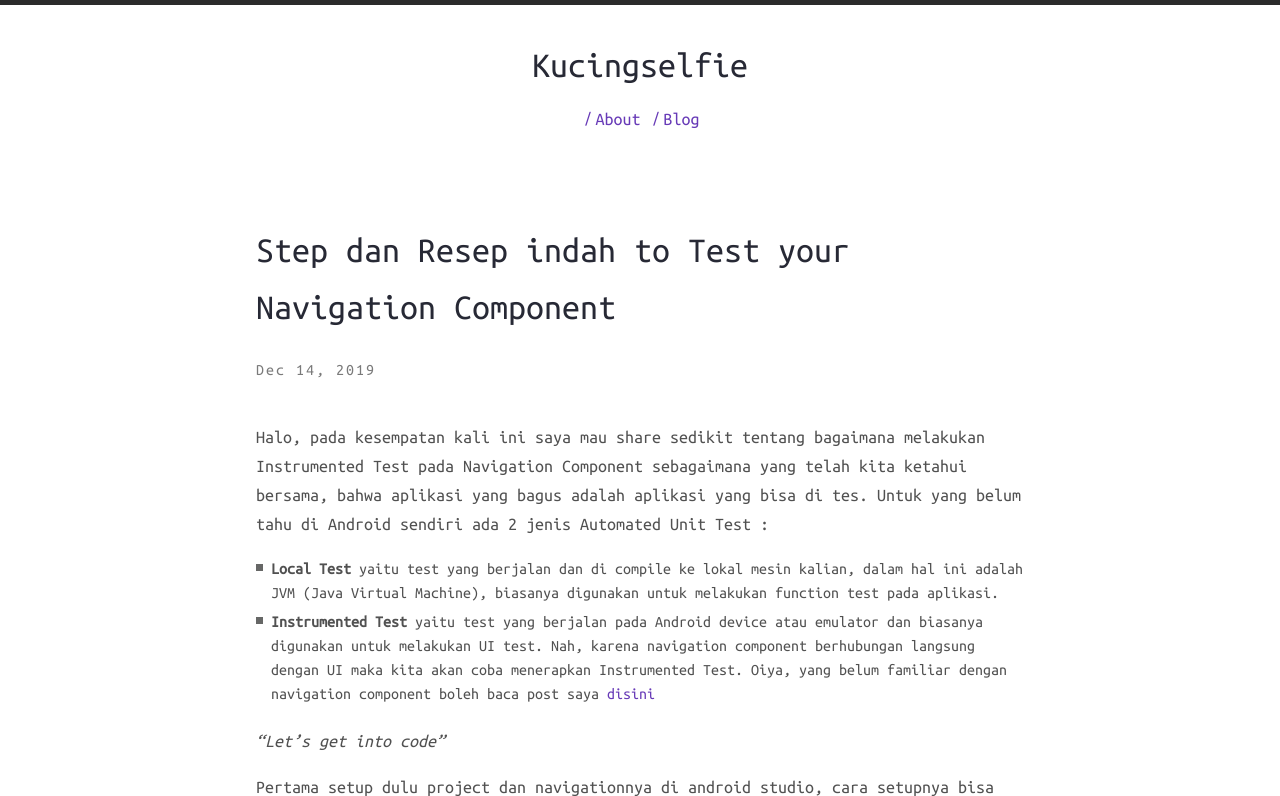
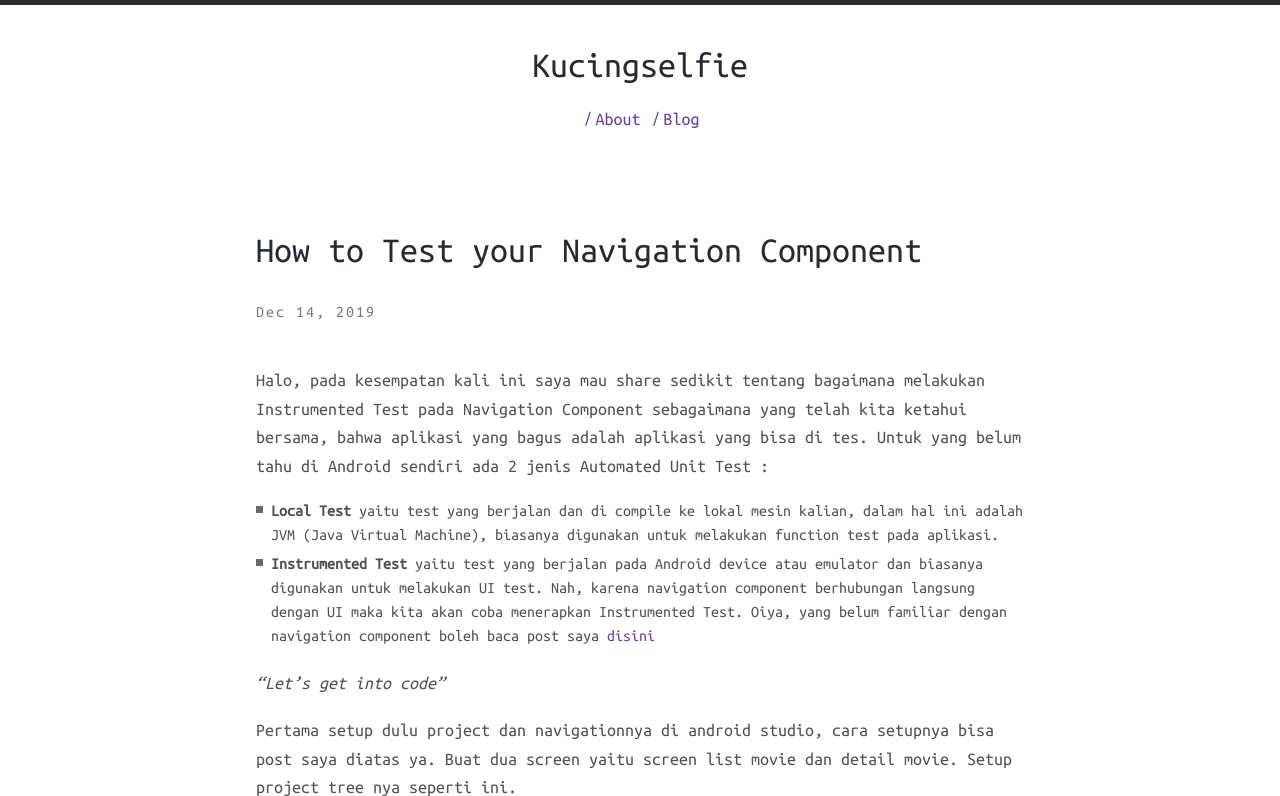
Before and after one commit to kucingselfie/kucingselfie.github.io, a Jekyll site: the page built from _posts/2019-12-14-Step-dan-Resep-Indah-Test-Navigation.markdown, in a window 1280 px wide and 900 px high, cut to the strip 0-796 px from the top of the window. Built offline with Jekyll 4.4.1, drawn with Linux system fonts in a browser that asks for light colours; nearby versions of some CDN libraries; our own code applies the rules of GitHub Pages for plain Markdown files; comment, search, counter and statistics services are not loaded.

Commit message:
Update 2019-12-14-Step-dan-Resep-Indah-Test-Navigation.markdown

```diff
--- a/_posts/2019-12-14-Step-dan-Resep-Indah-Test-Navigation.markdown
+++ b/_posts/2019-12-14-Step-dan-Resep-Indah-Test-Navigation.markdown
@@ -1,5 +1,5 @@
 ---
-title: "Step dan Resep indah to Test your Navigation Component"
+title: "How to Test your Navigation Component"
 tags: [kotlin, android, testing]
 comments: true
 ---
```
